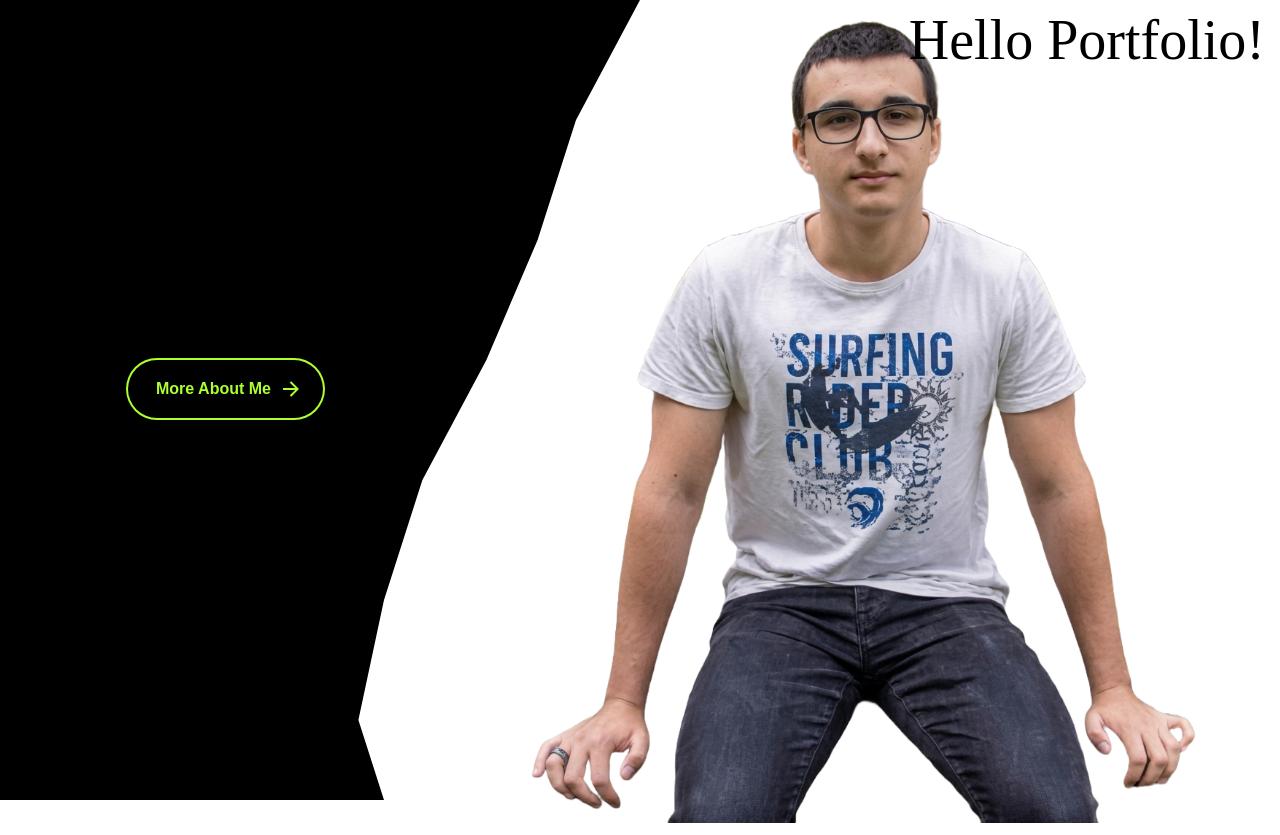
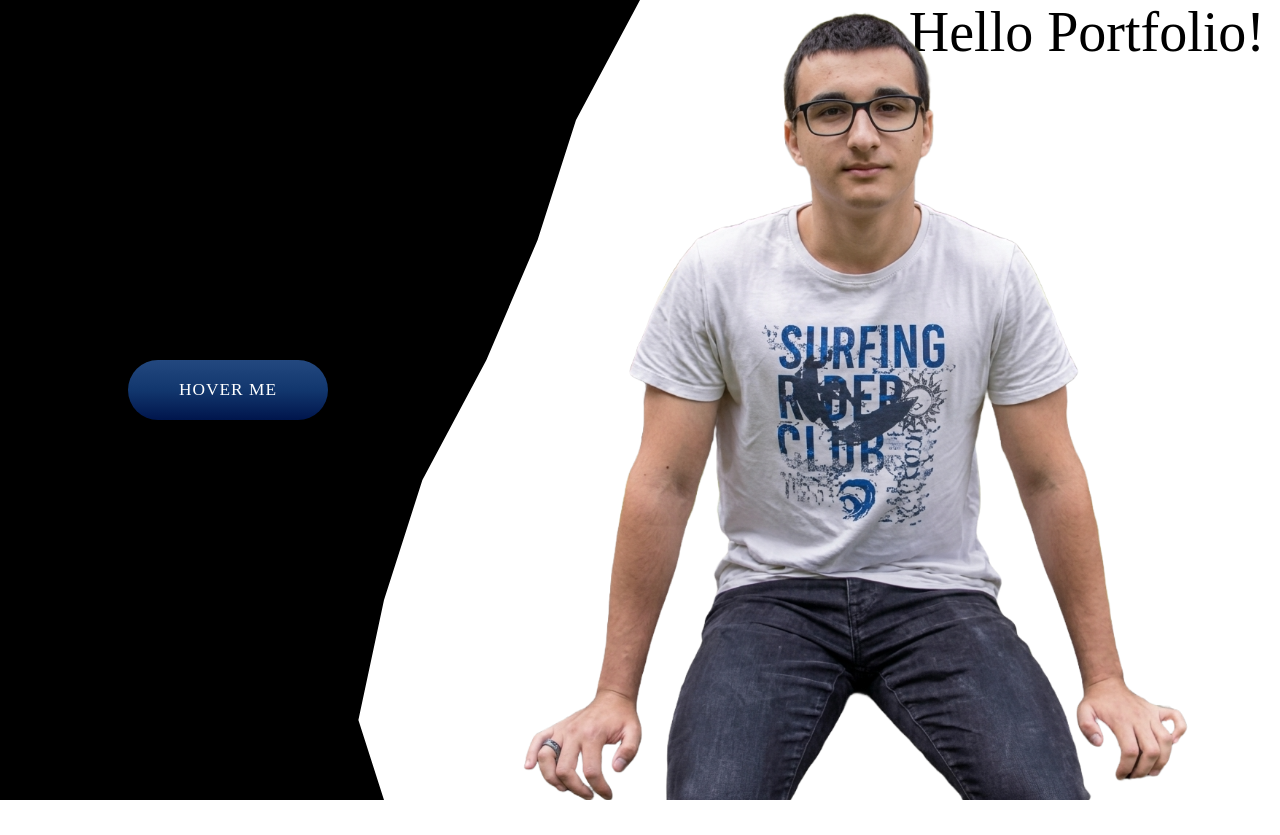
Before and after one commit to Timure228/tymur_website, a React (Vite) app: page / in a window 1280 px wide. After the commit the page ends 800 px from the top, so only its background shows below. Built offline with nearby package versions, Linux system fonts and the light colour scheme; a web font is replaced by a local one.

Commit message:
feat: change the button, add sections

```diff
--- a/src/components/HomePage.jsx
+++ b/src/components/HomePage.jsx
@@ -3,7 +3,8 @@ import {useRef, useState} from "react";
 export default function HomePage() {
     const ref = useRef(null)
     const [style, setStyle] = useState({})
-
+    const [section, setSection] = useState(0);
+    const totalSections = 2;
 
     const handleMouseMove = (e) => {
         const el = ref.current
@@ -28,8 +29,11 @@ export default function HomePage() {
         });
     };
 
+    const goToSection = (index) => setSection(index);
+
     return (
         <>
+            <span className="main-title">Hello Portfolio!</span>
             <div className="diagonal-black"></div>
             <div
                 ref={ref}
@@ -47,30 +51,39 @@ export default function HomePage() {
                     style={{
                         display: "block",
                         borderRadius: "12px",
-                        display: "flex",
                         marginLeft: "500px"
                     }}
+                    draggable={false}
                     width={700}
                 />
             </div>
-            <button className="animated-button">
-                <svg viewBox="0 0 24 24" className="arr-2" xmlns="http://www.w3.org/2000/svg">
-                    <path
-                        d="M16.1716 10.9999L10.8076 5.63589L12.2218 4.22168L20 11.9999L12.2218 19.778L10.8076 18.3638L16.1716 12.9999H4V10.9999H16.1716Z"
-                    ></path>
-                </svg>
-                <span className="text">More About Me</span>
-                <span className="circle"></span>
-                <svg viewBox="0 0 24 24" className="arr-1" xmlns="http://www.w3.org/2000/svg">
-                    <path
-                        d="M16.1716 10.9999L10.8076 5.63589L12.2218 4.22168L20 11.9999L12.2218 19.778L10.8076 18.3638L16.1716 12.9999H4V10.9999H16.1716Z"
-                    ></path>
-                </svg>
+            <button className="animated-button" onClick={() => goToSection(1)}>
+                <span className="btn-text-one">Hover me</span>
+                <span className="btn-text-two">More</span>
             </button>
 
+            {/* Sections */}
+            <div style={{
+                height: `${totalSections * 120}vh`,
+                transform: `translateY(-${section * 120}vh)`,
+                transition: "transform 0.8s cubic-bezier(0.65, 0, 0.35, 1)",
+            }}
+            >
+                <section
+                    style={{
+                        height: "120vh",
+                        display: "flex",
+                        flexDirection: "column",
+                        alignItems: "center",
+                        justifyContent: "center",
+                        background: "#1e1e2f",
+                        color: "white",
+                    }}
+                >
+                    <h1>About me</h1>
+                </section>
+            </div>
 
-
-            <span className="main-title">Hello Portfolio!</span>
         </>
     )
 }
--- a/src/index.css
+++ b/src/index.css
@@ -1,5 +1,9 @@
-body {
-  overflow-y: hidden;
+html, body {
+  margin: 0;
+  padding: 0;
+  width: 100%;
+  height: 100%;
+  overflow: hidden;
 }
 
 .diagonal-black {
@@ -32,90 +36,48 @@ body {
 /* From Uiverse.io by gharsh11032000 */
 .animated-button {
   position: absolute;
+  left: 10%;
   top: 45%;
-  left: 10%;
-  display: flex;
-  align-items: center;
-  gap: 4px;
-  padding: 16px 36px;
-  border: 4px solid;
-  border-color: transparent;
-  font-size: 16px;
-  background-color: inherit;
-  border-radius: 100px;
-  font-weight: 600;
-  color: greenyellow;
-  box-shadow: 0 0 0 2px greenyellow;
+  width: 200px;
+  height: 60px;
+  background: linear-gradient(to top, #00154c, #12376e, #23487f);
+  color: #fff;
+  border-radius: 50px;
+  border: none;
+  outline: none;
   cursor: pointer;
+  box-shadow: 0 15px 30px rgba(0, 0, 0, 0.5);
   overflow: hidden;
-  transition: all 0.6s cubic-bezier(0.23, 1, 0.32, 1);
 }
 
-.animated-button svg {
-  position: absolute;
-  width: 24px;
-  fill: greenyellow;
-  z-index: 9;
-  transition: all 0.8s cubic-bezier(0.23, 1, 0.32, 1);
+.animated-button span {
+  font-family: MonsterratBold;
+  font-size: 1.3em;
+  text-transform: uppercase;
+  letter-spacing: 1px;
+  transition: top 0.5s;
 }
 
-.animated-button .arr-1 {
-  right: 16px;
+.btn-text-one {
+  position: absolute;
+  width: 100%;
+  top: 50%;
+  left: 0;
+  transform: translateY(-50%);
 }
 
-.animated-button .arr-2 {
-  left: -25%;
+.btn-text-two {
+  position: absolute;
+  width: 100%;
+  top: 150%;
+  left: 0;
+  transform: translateY(-50%);
 }
 
-.animated-button .circle {
-  position: absolute;
-  top: 50%;
-  left: 50%;
-  transform: translate(-50%, -50%);
-  width: 20px;
-  height: 20px;
-  background-color: greenyellow;
-  border-radius: 50%;
-  opacity: 0;
-  transition: all 0.8s cubic-bezier(0.23, 1, 0.32, 1);
+.animated-button:hover .btn-text-one {
+  top: -100%;
 }
 
-.animated-button .text {
-  position: relative;
-  z-index: 1;
-  transform: translateX(-12px);
-  transition: all 0.8s cubic-bezier(0.23, 1, 0.32, 1);
+.animated-button:hover .btn-text-two {
+  top: 50%;
 }
-
-.animated-button:hover {
-  box-shadow: 0 0 0 12px transparent;
-  color: #212121;
-  border-radius: 12px;
-}
-
-.animated-button:hover .arr-1 {
-  right: -25%;
-}
-
-.animated-button:hover .arr-2 {
-  left: 16px;
-}
-
-.animated-button:hover .text {
-  transform: translateX(12px);
-}
-
-.animated-button:hover svg {
-  fill: #212121;
-}
-
-.animated-button:active {
-  scale: 0.95;
-  box-shadow: 0 0 0 4px greenyellow;
-}
-
-.animated-button:hover .circle {
-  width: 220px;
-  height: 220px;
-  opacity: 1;
-}
```
